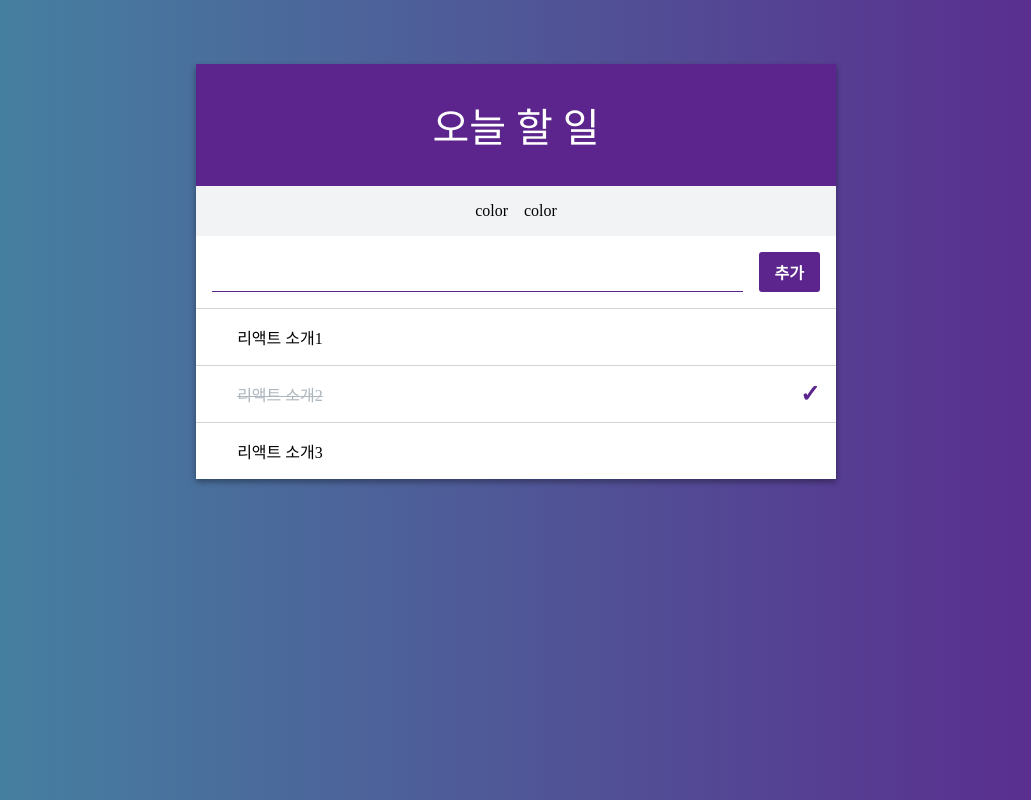
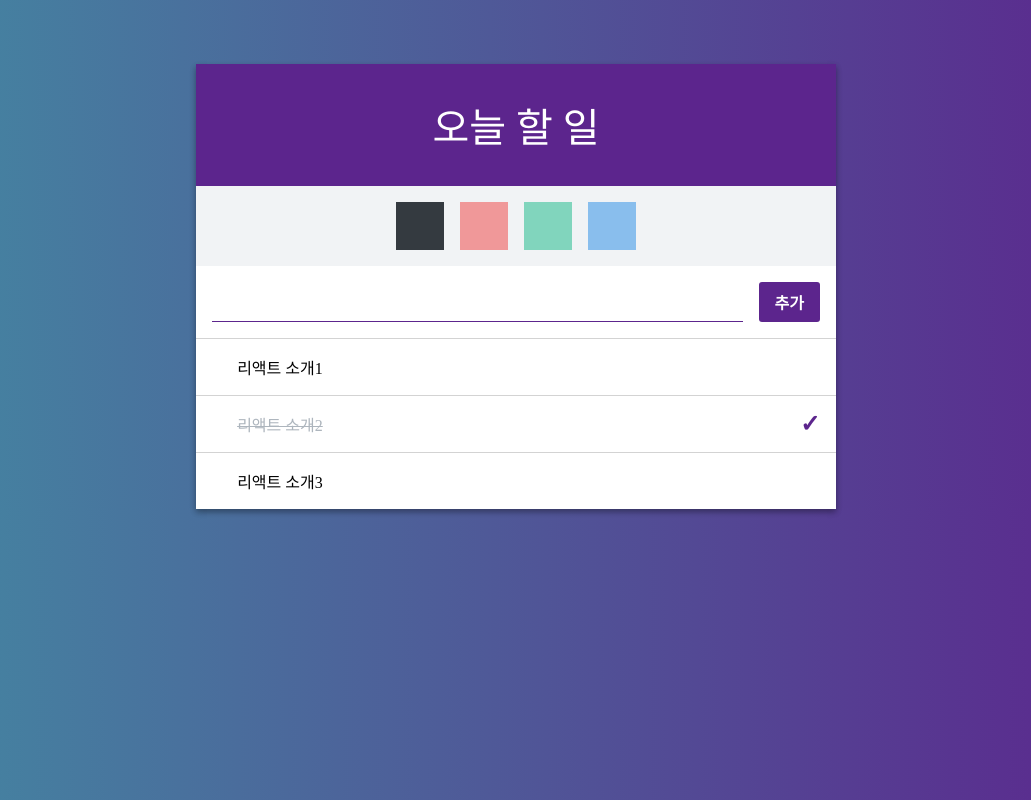
Before and after one commit to dorothy7964/react_todolist, a React (Create React App) app: page / in a window 1280 px wide. Shown: the whole page, without its empty margins (124-1155 px from the left). Built offline with nearby package versions, Linux system fonts and the light colour scheme.

Commit message:
Palette 구현
color 배열 map 함수 사용 해서 가져오기

```diff
--- a/src/App.js
+++ b/src/App.js
@@ -63,10 +63,16 @@ class App extends Component {
     });
   }
 
-  handleRemove = (id) =>{
+  handleRemove = (id) => {
     const { todos } = this.state;
     this.setState({
       todos : todos.filter( (todo) => todo.id !== id )
+    });
+  }
+
+  handleSelectColor = (color) => {
+    this.setState({
+      color
     });
   }
 
@@ -78,7 +84,8 @@ class App extends Component {
       handleCreate,
       handleKeyPress,
       handleToggle,
-      handleRemove
+      handleRemove,
+      handleSelectColor
     } = this;
 
     return(
@@ -87,6 +94,7 @@ class App extends Component {
           <Palette
             colors={colors}
             selected={color}
+            onSelect={handleSelectColor}
           />
         )}
 
--- a/src/components/Palette.css
+++ b/src/components/Palette.css
@@ -4,7 +4,19 @@
 }
 
 .color {
+  width: 3rem;
+  height: 3rem;
+  opacity: 0.5;
+  transition: all 0.2s;
+  cursor: pointer;
+}
 
+.color:hover {
+  opacity: 0.75;
+}
+
+.color.active, .color:active {
+  opacity: 1;
 }
 
 .color + .color {
--- a/src/components/Palette.js
+++ b/src/components/Palette.js
@@ -1,19 +1,32 @@
 import React from 'react';
 import './Palette.css';
 
-const Color = (props) => {
+const Color = ({color, active, onClick}) => {
   return (
-    <div className="color">
-      color
-    </div>
+    <div
+      className={`color ${active? 'active' : ''}`}
+      style={{background : color}}
+      onClick={onClick}
+    ></div>
   )
 }
 
-const Palette = ({colors, selected}) => {
+const Palette = ({colors, selected, onSelect}) => {
+
+  const colorList = colors.map(
+    (color) => (
+      <Color
+        color={color}
+        active={selected===color}
+        onClick={() => onSelect(color)}
+        key={color}
+      />
+    )
+  );
+
   return (
     <div className="palette">
-      <Color />
-      <Color />
+      {colorList}
     </div>
   )
 }
```
